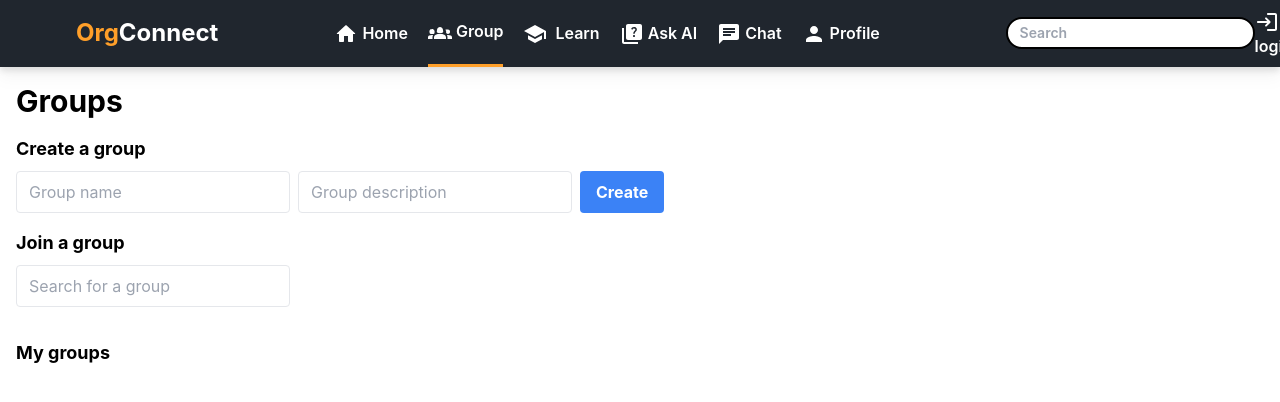
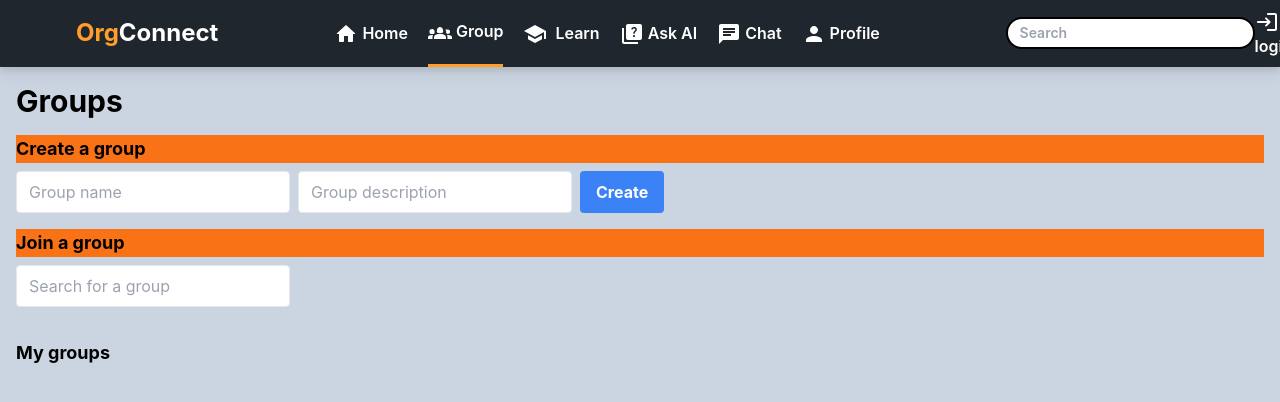
Before and after one commit to venom-10/orgconnect, a React (Create React App) app in the folder client/: page /app/Group in a window 1280 px wide. Shown: the top 402 px of the page. Built offline with nearby package versions, Linux system fonts and the light colour scheme.

Commit message:
changed the styling of groups

```diff
--- a/client/src/components/Body/Chat.js
+++ b/client/src/components/Body/Chat.js
@@ -16,14 +16,16 @@ const DirectChatPage = () => {
     function renderChatForm(creds) {
 		return (
 			<div>
+			  <div>
 				<input className="border-b border-t border-r border-l mt-1 rounded border-black"
 					placeholder='Username'
 					value={username}
 					onChange={(e) => setUsername(e.target.value)}
 				/>
-				<button className="bg-cyan-400 rounded mx-2" onClick={() => createDirectChat(creds)}>
+				<button className="bg-orange-400 hover:bg-orange-500 font-bold rounded mx-2" onClick={() => createDirectChat(creds)}>
 					Create
 				</button>
+			</div>
 			</div>
 		)
 	}
--- a/client/src/components/Body/Group.js
+++ b/client/src/components/Body/Group.js
@@ -46,11 +46,12 @@ function Group() {
   );
 
   return (
-    <div className="container mx-auto p-4">
+  <div className="bg-slate-300 h-screen ">
+       <div className="container mx-auto p-4">
       <h1 className="text-3xl font-bold mb-4 mx-50">Groups</h1>
 
       <div className="mb-4">
-        <h2 className="text-lg font-bold mb-2">Create a group</h2>
+        <h2 className="text-lg font-bold mb-2 bg-orange-500">Create a group</h2>
         <div className="flex mb-4">
           <input
             type="text"
@@ -67,7 +68,7 @@ function Group() {
             onChange={(e) => setNewGroupDescription(e.target.value)}
           />
           <button
-            className="bg-blue-500 hover:bg-blue-700 text-white font-bold py-2 px-4 rounded"
+            className="bg-blue-500 hover:bg-orange-500 text-white font-bold py-2 px-4 rounded"
             onClick={createGroup}
           >
             Create
@@ -76,7 +77,7 @@ function Group() {
       </div>
 
       <div className="mb-4">
-        <h2 className="text-lg font-bold mb-2">Join a group</h2>
+        <h2 className="text-lg font-bold mb-2 bg-orange-500">Join a group</h2>
         <div className="flex mb-4">
           <input
             type="text"
@@ -159,6 +160,7 @@ function Group() {
     </div>
   </div>
 </div>
+  </div>
 );
 }
 
--- a/client/src/components/Body/Message.js
+++ b/client/src/components/Body/Message.js
@@ -8,7 +8,7 @@ function Message() {
 
 
   const configuration = new Configuration({
-    apiKey: process.env.REACT_APP_API_KEY,
+    apiKey: process.env.REACT_APP_Open_AI_Key,
   });
   const openai = new OpenAIApi(configuration);
   const [option, setOption] = useState({});
```
Also changed, not shown: 1 other file (tests, documents, lock files or other folders).
